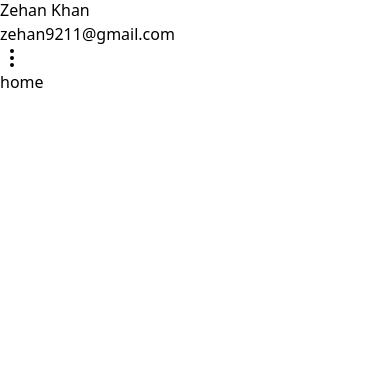
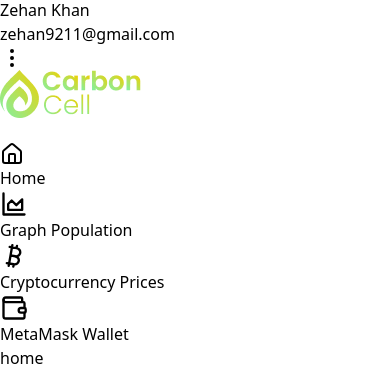
Before and after one commit to zehan12/carbon-cell-frontend-task, a React (Vite) app: page / in a window 390 px wide. Shown: the part 763-1130 px from the top of the page. Before the commit the page ends 857 px from the top, so only its background shows below. Built offline with nearby package versions, Linux system fonts and the light colour scheme.

Commit message:
feat: :iphone: add responsive for sidebar

```diff
--- a/src/components/Sidebar/index.tsx
+++ b/src/components/Sidebar/index.tsx
@@ -137,6 +137,63 @@
           )}
         </div>
       </div>
+
+      {/* mobile menu */}
+      <nav className="lg:hidden md:hidden bg-white border-gray-200 dark:bg-zinc-900 shadow-md">
+        <div className="max-w-screen-xl flex flex-wrap items-center justify-between mx-auto p-4">
+          <a
+            href="https://www.github.com/zehan12"
+            className="flex items-center"
+          >
+            <img
+              src="/assets/carbonCell.png"
+              className="h-10 mr-3"
+              alt="Logo"
+            />
+          </a>
+          <button
+            onClick={() => setMobileMenuOpen(!isMobileMenuOpen)}
+            type="button"
+            className="inline-flex items-center p-2 w-10 h-10 justify-center text-sm text-gray-500 rounded-lg focus:outline-none focus:ring-2 bg-zinc-800 focus:ring-gray-600"
+          >
+            <svg
+              className="w-5 h-5"
+              aria-hidden="true"
+              xmlns="http://www.w3.org/2000/svg"
+              fill="none"
+              viewBox="0 0 17 14"
+            >
+              <path
+                stroke="currentColor"
+                stroke-linecap="round"
+                stroke-linejoin="round"
+                stroke-width="2"
+                d="M1 1h15M1 7h15M1 13h15"
+              />
+            </svg>
+          </button>
+          <div
+            className={cn(
+              "w-full md:block md:w-auto",
+              isMobileMenuOpen ? "block" : "hidden"
+            )}
+          >
+            <ul className="font-medium flex flex-col justify-center gap-3 p-4 md:p-0 mt-4 border rounded-lg bg-gray-900 border-gray-700">
+              {menuItems.map((item) => (
+                <li>
+                  <a
+                    href="#"
+                    className="flex items-center gap-3 py-2 pl-3 pr-4 hover:bg-zinc-600 text-white rounded"
+                    aria-current="page"
+                  >
+                    {item.icon} {item.label}
+                  </a>
+                </li>
+              ))}
+            </ul>
+          </div>
+        </div>
+      </nav>
     </>
   );
 };
```
